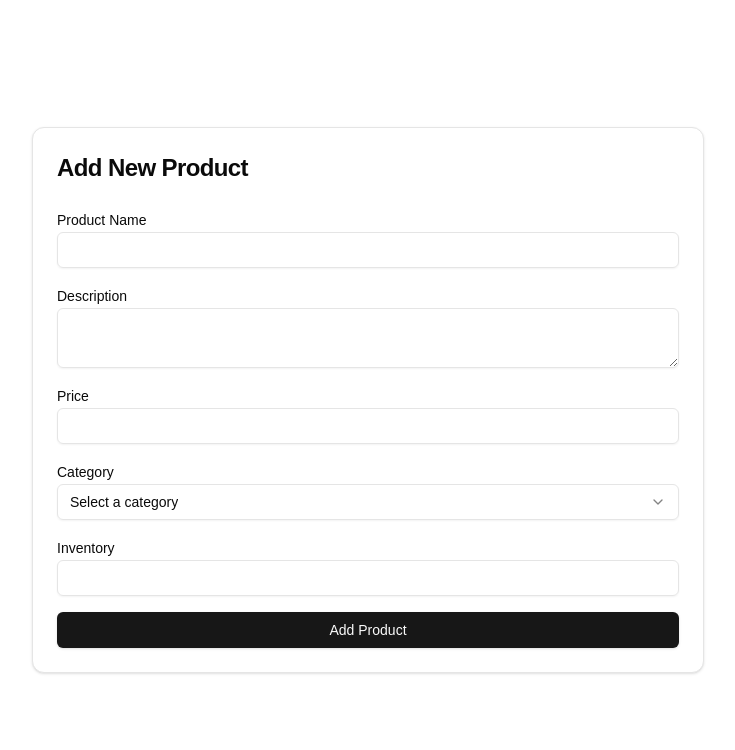
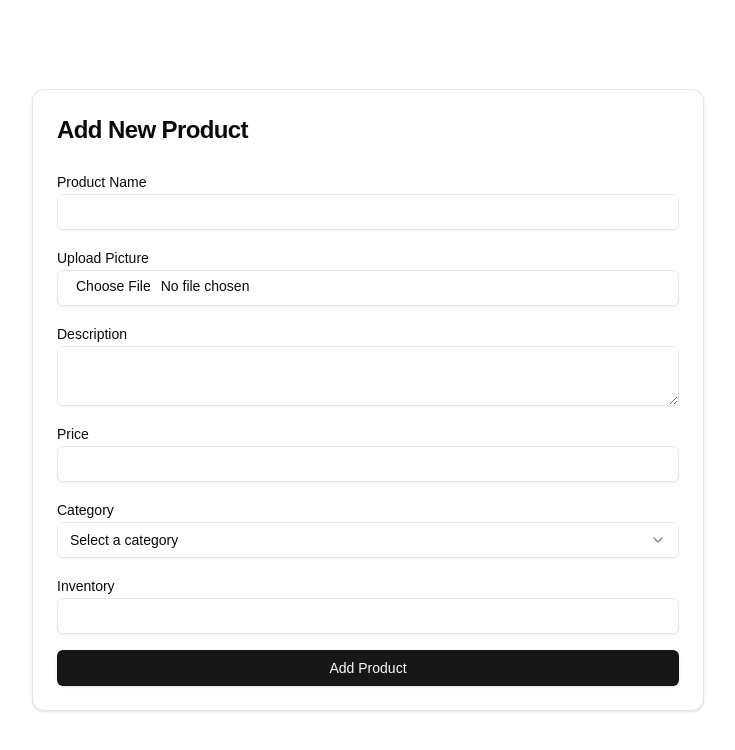
Before and after one commit to jaime8793/dash-frontend, a Next.js app: page /orderNowPage in a window 1280 px wide. Shown: the top 750 px of the page, without its empty margins (272-1007 px from the left). Built offline with nearby package versions, Linux system fonts and the light colour scheme.

Commit message:
Added file selection

```diff
--- a/src/app/orderNowPage/page.js
+++ b/src/app/orderNowPage/page.js
@@ -23,6 +23,7 @@ export default function AddProductPage() {
     price: "",
     category: "",
     inventory: "",
+    productFile: "",
   });
   const [errors, setErrors] = useState({});
 
@@ -49,6 +50,8 @@ export default function AddProductPage() {
       newErrors.description = "Description is required";
     if (!formData.price || isNaN(formData.price))
       newErrors.price = "Valid price is required";
+    if (!formData.productFile || isNaN(formData.productFile))
+      newErrors.productFile = "Valid productFile  is required";
     if (!formData.category) newErrors.category = "Category is required";
     if (!formData.inventory || isNaN(formData.inventory))
       newErrors.inventory = "Valid inventory count is required";
@@ -110,6 +113,22 @@ export default function AddProductPage() {
                 value={formData.productName}
                 onChange={handleChange}
                 className={errors.productName ? "border-red-500" : ""}
+              />
+              {errors.productName && (
+                <p className="text-red-500 text-sm mt-1">
+                  {errors.productName}
+                </p>
+              )}
+            </div>
+            <div>
+              <Label htmlFor="productFile">Upload Picture</Label>
+              <Input
+                id="productFile"
+                name="productFile"
+                type="file"
+                value={formData.productFile}
+                onChange={handleChange}
+                className={errors.productFile ? "border-red-500" : ""}
               />
               {errors.productName && (
                 <p className="text-red-500 text-sm mt-1">
```
